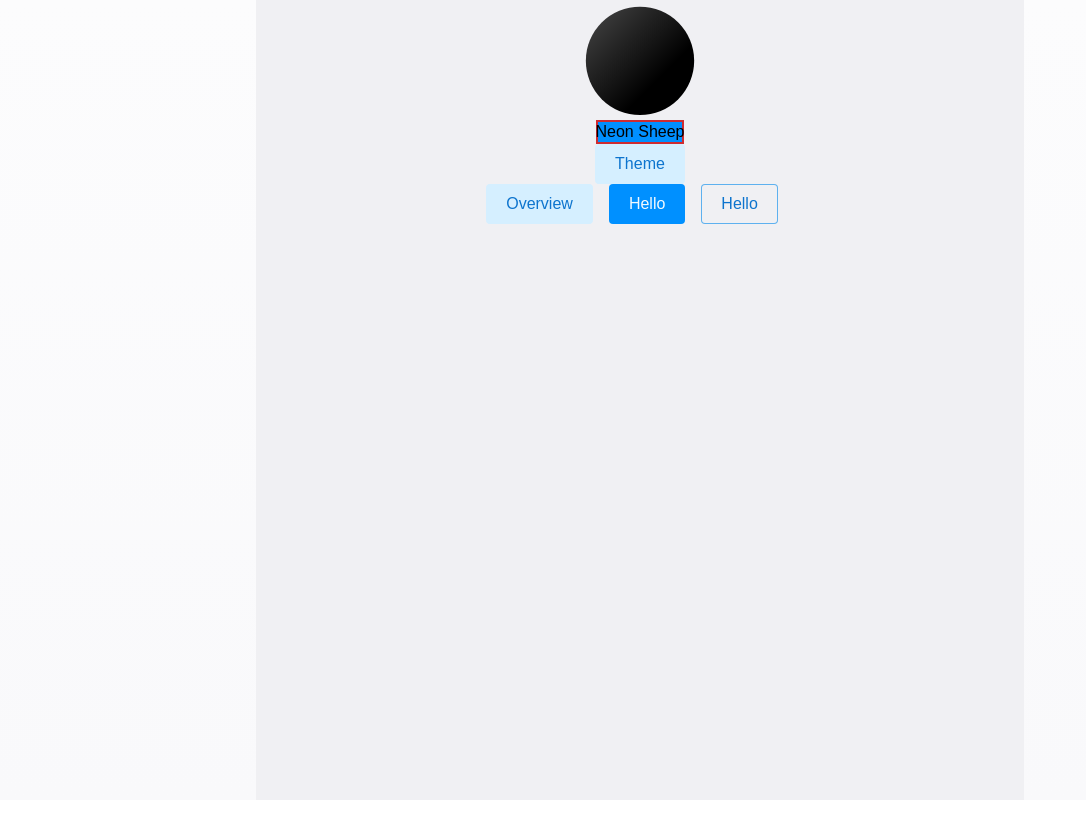
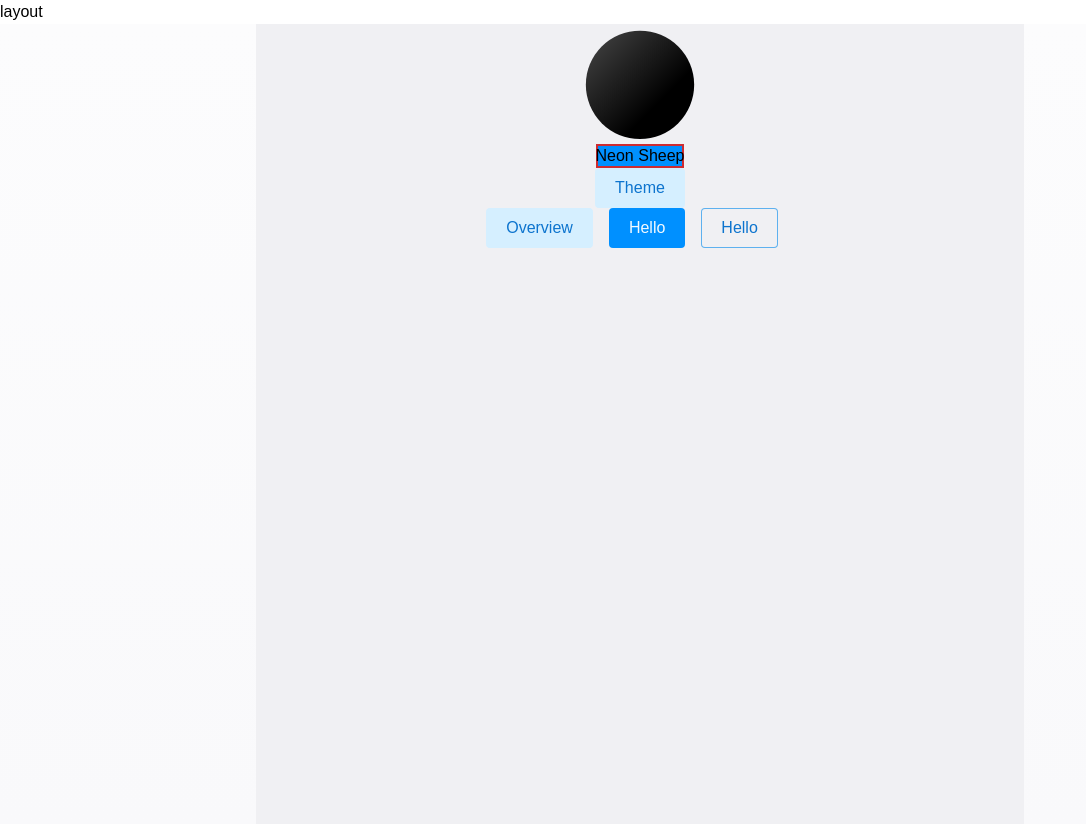
Before and after one commit to nrsimonelli/neon-sheep, a React (Vite) app: page / in a window 1280 px wide. Shown: the whole page, without its empty margins (0-1086 px from the left). Before the commit the page ends 800 px from the top, so only its background shows below. Built offline with nearby package versions, Linux system fonts and the light colour scheme.

Commit message:
project org and temp components

```diff
--- a/src/App.tsx
+++ b/src/App.tsx
@@ -1,57 +1,39 @@
-import { useState } from 'react';
-import { Box } from './components/Box';
+import React from 'react';
+import moon from './moon.svg';
+
+import { Routes, Route } from 'react-router-dom';
+
 import { Text } from './components/Text';
 import { Container } from './components/Container';
 import { ThemeToggle } from './components/ThemeToggle';
-import moon from './moon.svg';
 import { globalStyles } from './utils/globalStyles';
-import { useAppDispatch, useAppSelector } from './utils/hooks';
-import { Layout } from './components/Layout';
+import { Box } from './components/Box';
 import { Button } from './components/Button';
 import { Flex } from './components/Flex';
+
 import { styled } from './stitches.config';
+import Leaderboard from './pages/Leaderboard/Leaderboard';
+import PlayerProfile from './pages/PlayerProfile/PlayerProfile';
+import Tournament from './pages/Tournament/Tournament';
+import Hero from './pages/Hero/Hero';
+import { GlobalLayout } from './layouts/GlobalLayout';
 
 const App = () => {
   globalStyles();
-  const dispatch = useAppDispatch();
-  const themeString = useAppSelector((state) => state.theme.theme);
-
-  const [count, setCount] = useState(0);
-
-  const Img = styled('img', {});
+  // const dispatch = useAppDispatch();
+  // const themeString = useAppSelector((state) => state.theme.theme);
 
   return (
-    <Layout>
-      <Container
-        variant={'2'}
-        css={{ bg: '$appBg3', minHeight: '$vh' }}
-      >
-        <Flex
-          direction={'column'}
-          justify={'center'}
-          align={'center'}
-        >
-          <Img src={moon} alt='logo' />
-
-          <Box visible css={{ zIndex: '$2' }}>
-            <Text>Neon Sheep</Text>
-          </Box>
-          <ThemeToggle />
-
-          <Flex justify={'center'} css={{ '& Button': { mr: '$3' } }}>
-            <Button size={'2'} variant={'secondary'}>
-              Overview
-            </Button>
-            <Button size={'2'} variant={'primary'}>
-              Hello
-            </Button>
-            <Button size={'2'} variant={'outline'}>
-              Hello
-            </Button>
-          </Flex>
-        </Flex>
-      </Container>
-    </Layout>
+    <>
+      <Routes>
+        <Route path='/' element={<GlobalLayout />}>
+          <Route index element={<Hero />} />
+          <Route path='leaderboard' element={<Leaderboard />} />
+          <Route path='tournaments' element={<Tournament />} />
+          <Route path='profile' element={<PlayerProfile />} />
+        </Route>
+      </Routes>
+    </>
   );
 };
 
--- a/src/components/Layout.tsx
+++ b/src/components/Gradient.tsx
@@ -1,7 +1,7 @@
 import { styled } from '../stitches.config';
 import { Box } from './Box';
 
-export const Layout = styled(Box, {
+export const Gradient = styled(Box, {
   // local resets here
   background:
     'fixed linear-gradient($colors$gradient1, $colors$gradient2)',
--- /dev/null
+++ b/src/layouts/GlobalLayout.tsx
@@ -0,0 +1,12 @@
+import { Outlet } from 'react-router-dom';
+import { Box } from '../components/Box';
+import { Text } from '../components/Text';
+
+export const GlobalLayout = () => {
+  return (
+    <Box>
+      <Text>layout</Text>
+      <Outlet />
+    </Box>
+  );
+};
--- a/src/main.tsx
+++ b/src/main.tsx
@@ -3,11 +3,14 @@ import App from './App';
 import { Provider } from 'react-redux';
 import { store } from './redux';
 import { ThemeProvider } from './utils/ThemeContext';
+import { BrowserRouter } from 'react-router-dom';
 
 ReactDOM.render(
   <Provider store={store}>
     <ThemeProvider>
-      <App />
+      <BrowserRouter>
+        <App />
+      </BrowserRouter>
     </ThemeProvider>
   </Provider>,
   document.getElementById('root')
--- /dev/null
+++ b/src/pages/Hero/Hero.tsx
@@ -0,0 +1,50 @@
+import { Box } from '../../components/Box';
+import { Button } from '../../components/Button';
+import { Container } from '../../components/Container';
+import { Flex } from '../../components/Flex';
+import { Gradient } from '../../components/Gradient';
+import { Text } from '../../components/Text';
+import { ThemeToggle } from '../../components/ThemeToggle';
+
+import { styled } from '../../stitches.config';
+import moon from '../../moon.svg';
+
+const Hero = () => {
+  const Img = styled('img', {
+    // css...
+  });
+
+  return (
+    <Gradient>
+      <Container
+        variant={'2'}
+        css={{ bg: '$appBg3', minHeight: '$vh' }}
+      >
+        <Flex
+          direction={'column'}
+          justify={'center'}
+          align={'center'}
+        >
+          <Img src={moon} alt='logo' />
+          <Box visible css={{ zIndex: '$2' }}>
+            <Text>Neon Sheep</Text>
+          </Box>
+          <ThemeToggle />
+          <Flex justify={'center'} css={{ '& Button': { mr: '$3' } }}>
+            <Button size={'2'} variant={'secondary'}>
+              Overview
+            </Button>
+            <Button size={'2'} variant={'primary'}>
+              Hello
+            </Button>
+            <Button size={'2'} variant={'outline'}>
+              Hello
+            </Button>
+          </Flex>
+        </Flex>
+      </Container>
+    </Gradient>
+  );
+};
+
+export default Hero;
--- /dev/null
+++ b/src/pages/Leaderboard/Leaderboard.tsx
@@ -0,0 +1,12 @@
+import { Box } from '../../components/Box';
+import { Text } from '../../components/Text';
+
+const Leaderboard = () => {
+  return (
+    <Box>
+      <Text>Leaderboard</Text>
+    </Box>
+  );
+};
+
+export default Leaderboard;
--- /dev/null
+++ b/src/pages/PlayerProfile/PlayerProfile.tsx
@@ -0,0 +1,12 @@
+import { Box } from '../../components/Box';
+import { Text } from '../../components/Text';
+
+const PlayerProfile = () => {
+  return (
+    <Box>
+      <Text>PlayerProfile</Text>
+    </Box>
+  );
+};
+
+export default PlayerProfile;
--- /dev/null
+++ b/src/pages/Tournament/Tournament.tsx
@@ -0,0 +1,12 @@
+import { Box } from '../../components/Box';
+import { Text } from '../../components/Text';
+
+const Tournament = () => {
+  return (
+    <Box>
+      <Text>Tournament</Text>
+    </Box>
+  );
+};
+
+export default Tournament;
```
